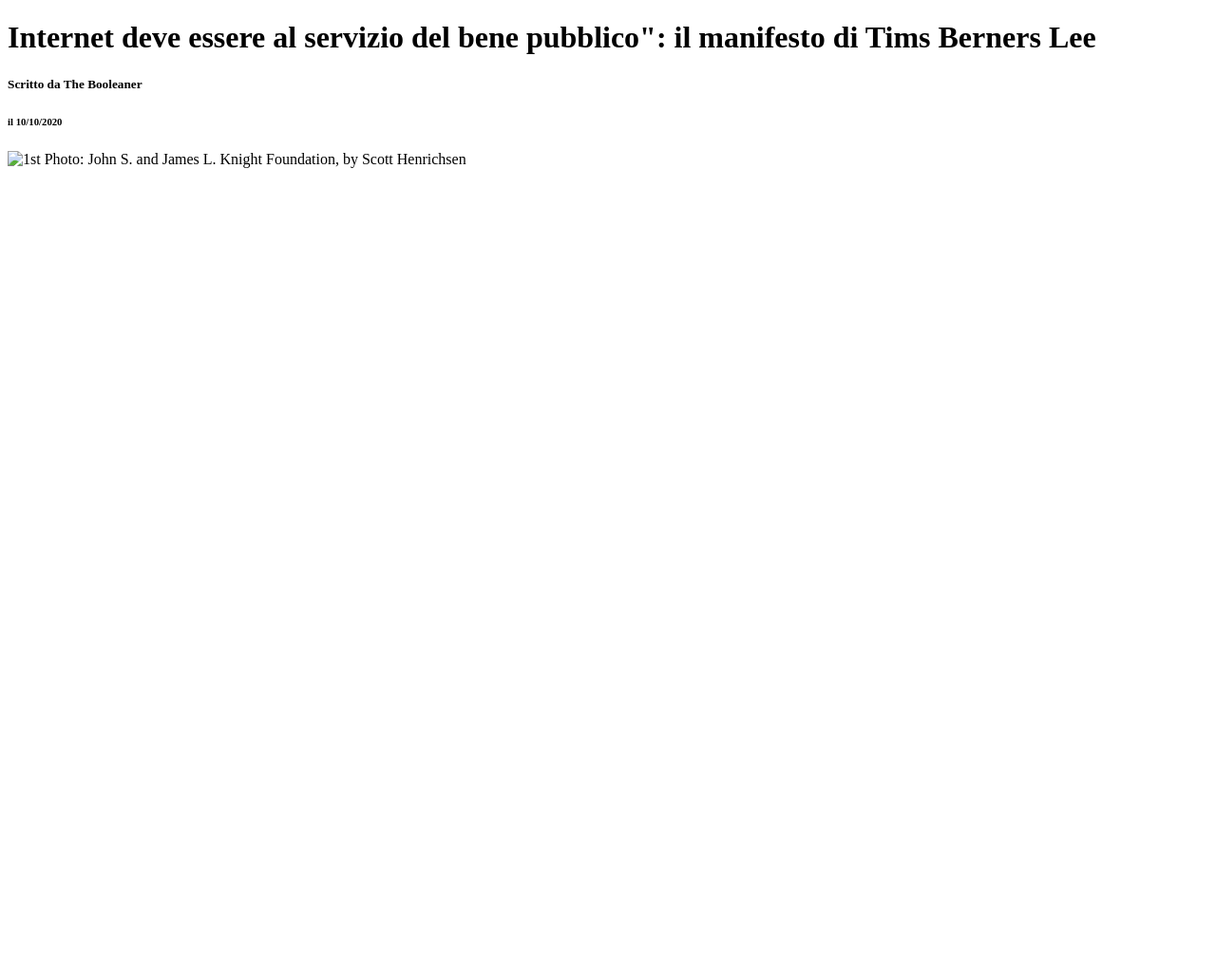
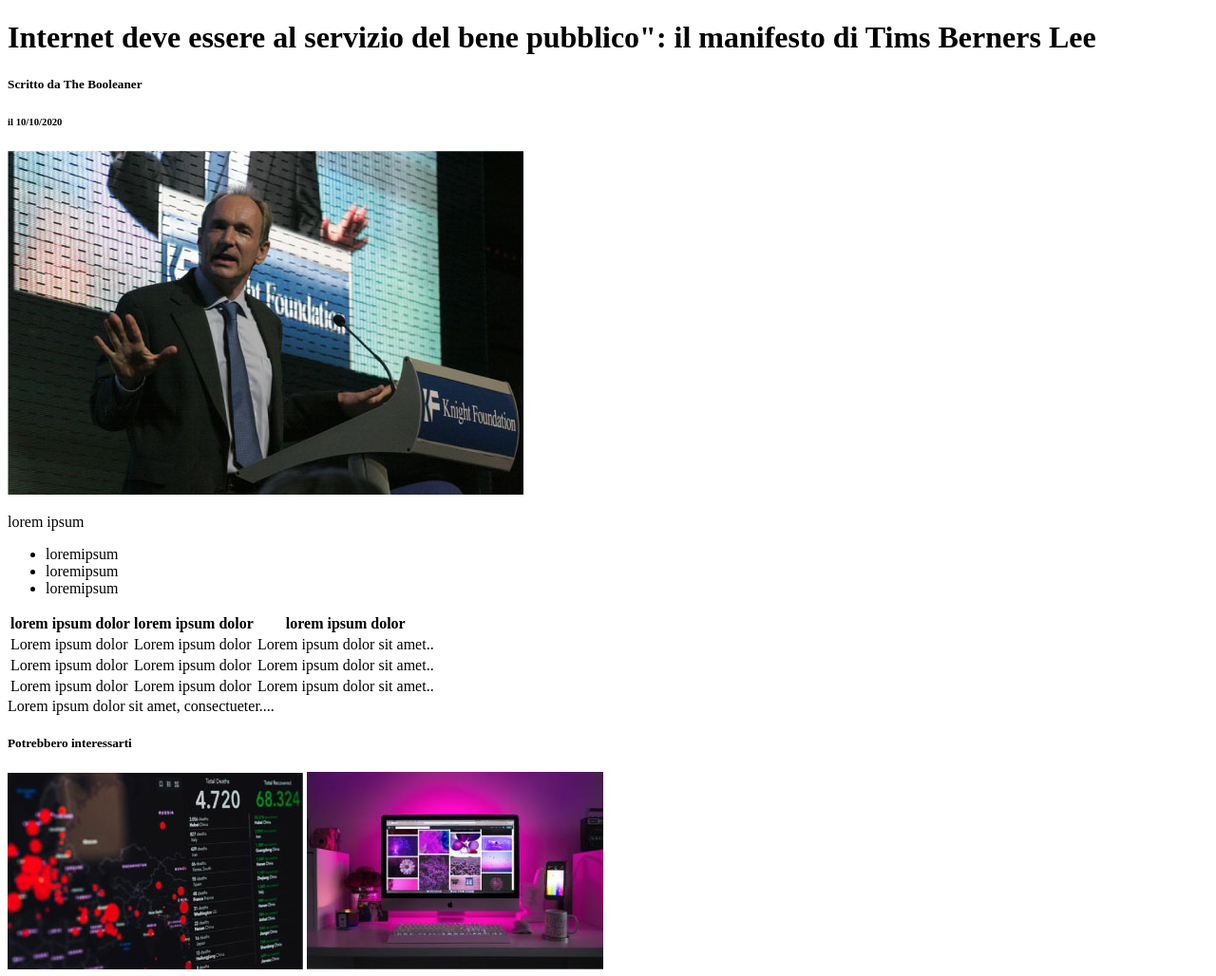
Before and after one commit to alicemariaarrica/html-css-booleaner, a plain HTML site: page index.html/index.html in a window 1280 px wide. Shown: the whole page at 95% size. Before the commit the page ends 800 px from the top, so only its background shows below. Drawn offline with Linux system fonts and the light colour scheme.

Commit message:
header_main_footer_commit

```diff
--- a/index.html/index.html
+++ b/index.html/index.html
@@ -7,17 +7,69 @@
     <title>Document</title>
 </head>
 <body>
-    <header></header>
+    <header>
+        <h1>Internet deve essere al servizio del bene pubblico": il manifesto di Tims Berners Lee</h1>
+        <h5>Scritto da The Booleaner</h5>
+        <h6>il 10/10/2020</h6>
 
-    <h1>Internet deve essere al servizio del bene pubblico": il manifesto di Tims Berners Lee</h1>
-    <h5>Scritto da The Booleaner</h5>
-    <h6>il 10/10/2020</h6>
+        <img src="../img/img/tim-1.jpg" alt="1st Photo: John S. and James L. Knight Foundation, by Scott Henrichsen"
+        <img src="../img/img/tim-2.jpg" alt="2nd Photo: Wikimedia, by Paul Clarke"
+    </header>
 
-    <img src="../img/img/tim-1.jpg" alt="1st Photo: John S. and James L. Knight Foundation, by Scott Henrichsen"
-    <img src="../img/img/tim-2.jpg" alt="2nd Photo: Wikimedia, by Paul Clarke"
+    <main>
+<!-- #region paragrafo-->
+        <p>lorem ipsum
+        </p>
 
-    <main></main>
-    <footer></footer>
+<!-- #region lista -->
+        <ul>
+            <li>loremipsum</li>
+            <li>loremipsum</li>
+            <li>loremipsum</li>
+        </ul>
+
+<!-- #region tabella-->
+
+     <table>
+      <thead>
+        <tr>
+            <th>lorem ipsum dolor</th>
+            <th>lorem ipsum dolor</th>
+            <th>lorem ipsum dolor</th>
+        </tr>
+      </thead>
+      <tbody>
+        <tr>
+            <td>Lorem ipsum dolor</td>
+            <td>Lorem ipsum dolor</td>
+            <td>Lorem ipsum dolor sit amet..</td>
+        </tr>
+        <tr>
+            <td>Lorem ipsum dolor</td>
+            <td>Lorem ipsum dolor</td>
+            <td>Lorem ipsum dolor sit amet..</td>
+        </tr>
+        <tr>
+            <td>Lorem ipsum dolor</td>
+            <td>Lorem ipsum dolor</td>
+            <td>Lorem ipsum dolor sit amet..</td>
+        </tr>
+      </tbody>
+     </table>
+
+     <tfoot>Lorem ipsum dolor sit amet, consectueter....</tfoot>
+
+
+
+
+    </main>
+
+    <footer>
+        <h5>Potrebbero interessarti</h5>
+
+        <img src="../img/img/graph.jpg">
+        <img src="../img/img/monitor.jpg">
+    </footer>
 
 </body>
 </html>
```
Also changed, not shown: img/img/graph.jpg (added), img/img/logo.svg (added), img/img/monitor.jpg (added), img/img/pattern.png (added), img/img/tim-1.jpg (added), img/img/tim-2.jpg (added), 1 other file.
